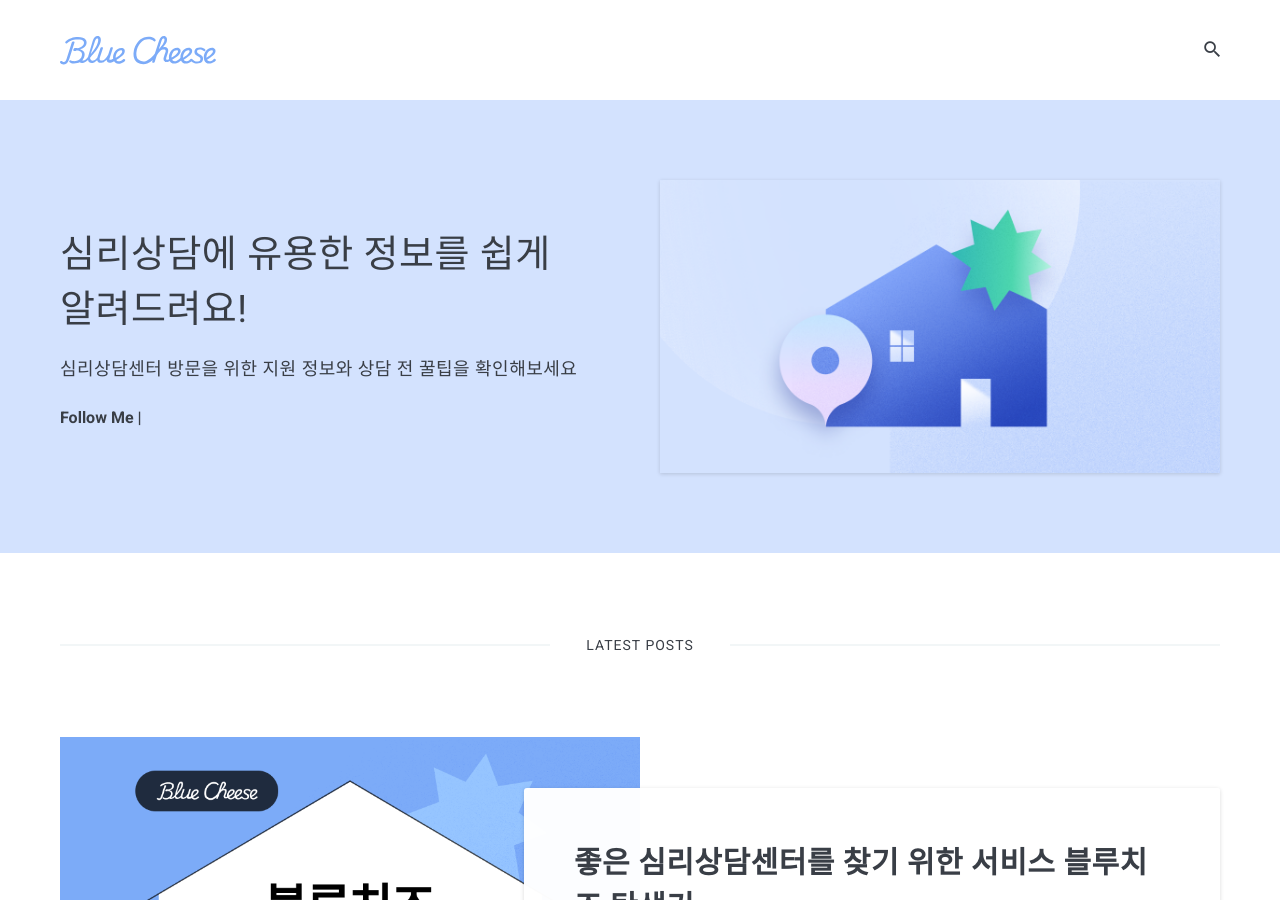
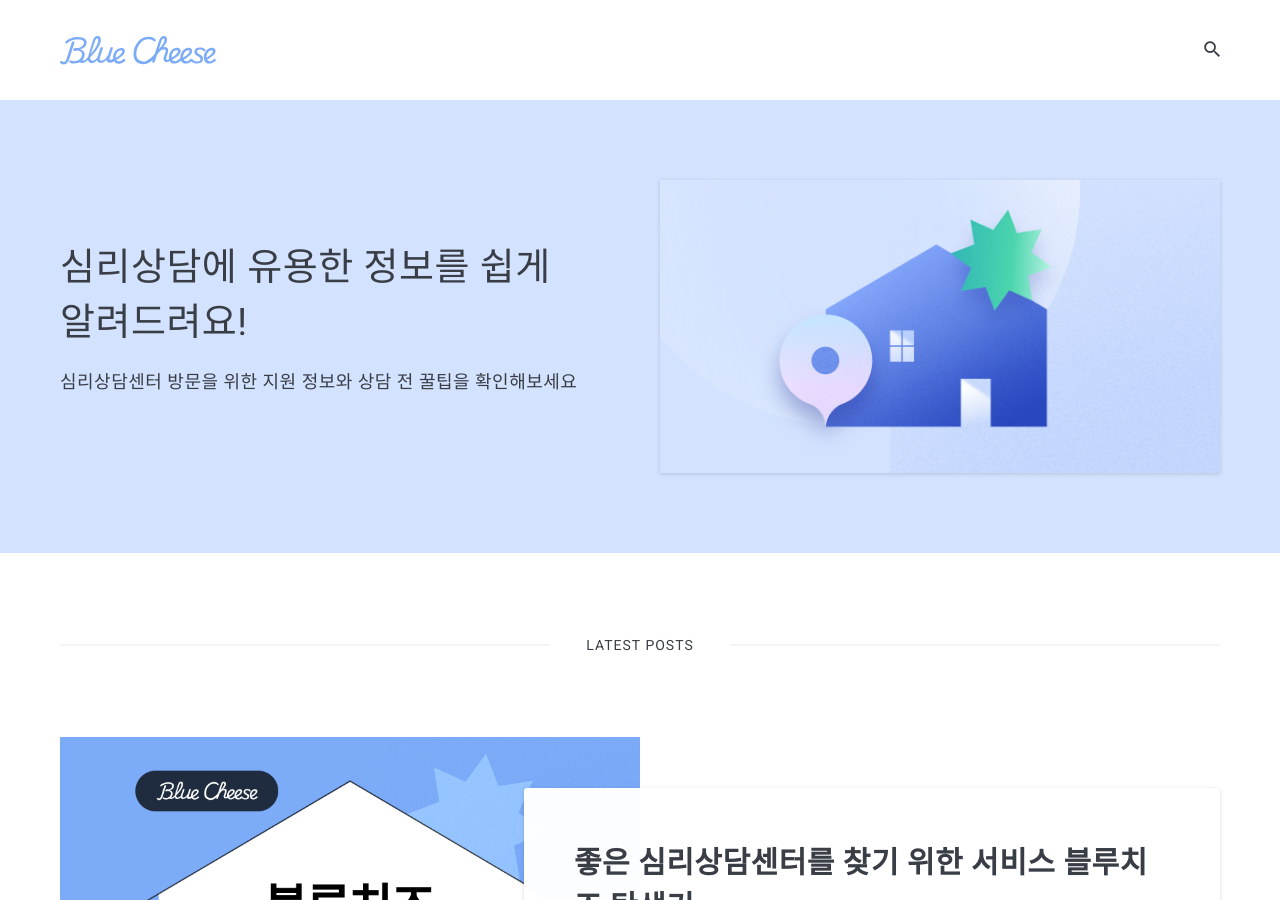
Before and after one commit to bluecheeseblog/bluecheese, a Jekyll site: the page built from index.html, in a window 1280 px wide and 900 px high. Built offline with Jekyll 4.4.1, drawn with Linux system fonts in a browser that asks for light colours; nearby versions of some CDN libraries; the list of posts is cut into pages by our own code.

Commit message:
follow me 영역 임시 삭제

```diff
--- a/_includes/hero.html
+++ b/_includes/hero.html
@@ -6,15 +6,15 @@
         <div class="hero__content">
           <h1 class="hero__title">{{ site.data.settings.author.say-hello }}</h1>
           <p class="hero__subtitle">{{ site.data.settings.author.bio }}</p>
-          <div class="hero__social">
+          <!--<div class="hero__social">
             <span class="hero__social-title">Follow Me |</span>
             {% include contact-link.html %}
-          </div>
+          </div>-->
         </div>
       </div>
       <div class="col col-6 col-t-12">
         <div class="hero__image">
-          <img src="{{site.baseurl}}/images/{{ site.data.settings.author.image }}" alt="서로 일기장을 주고받는 모습">
+          <img src="{{site.baseurl}}/images/{{ site.data.settings.author.image }}" alt="좋은 심리상담센터를 소개해줌을 비유한 이미지">
         </div>
       </div>
     </div>
```
